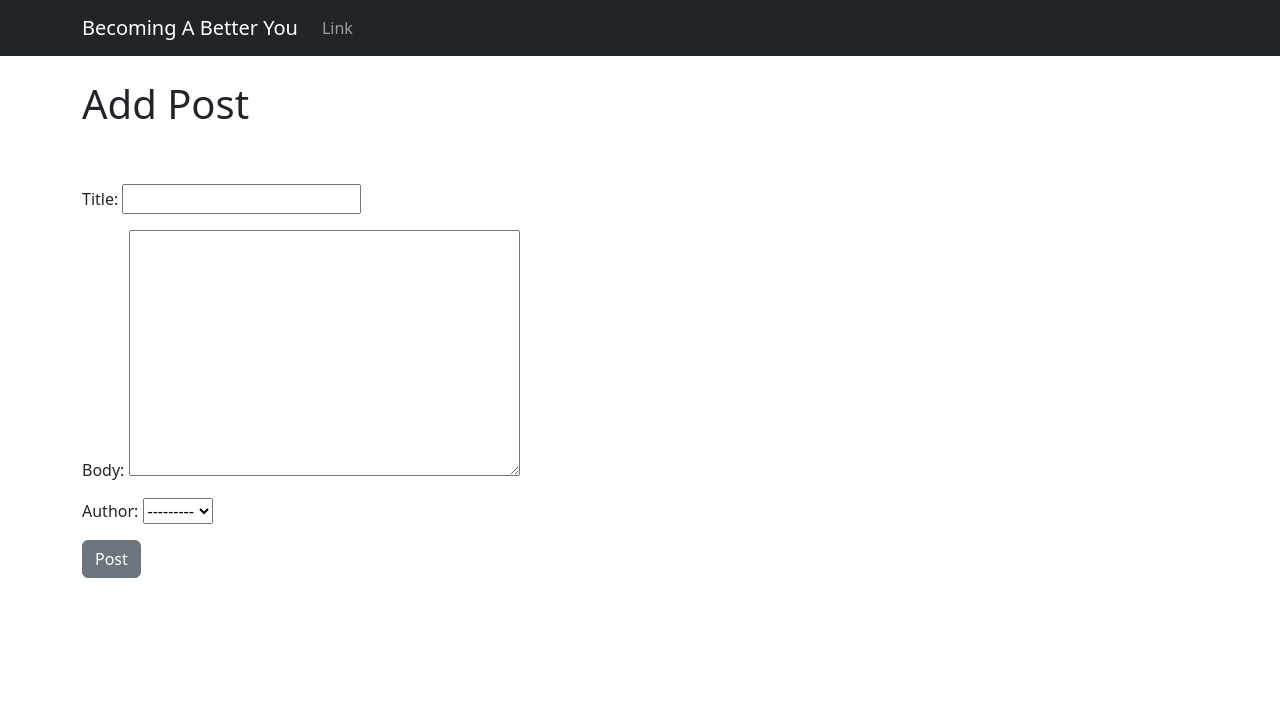
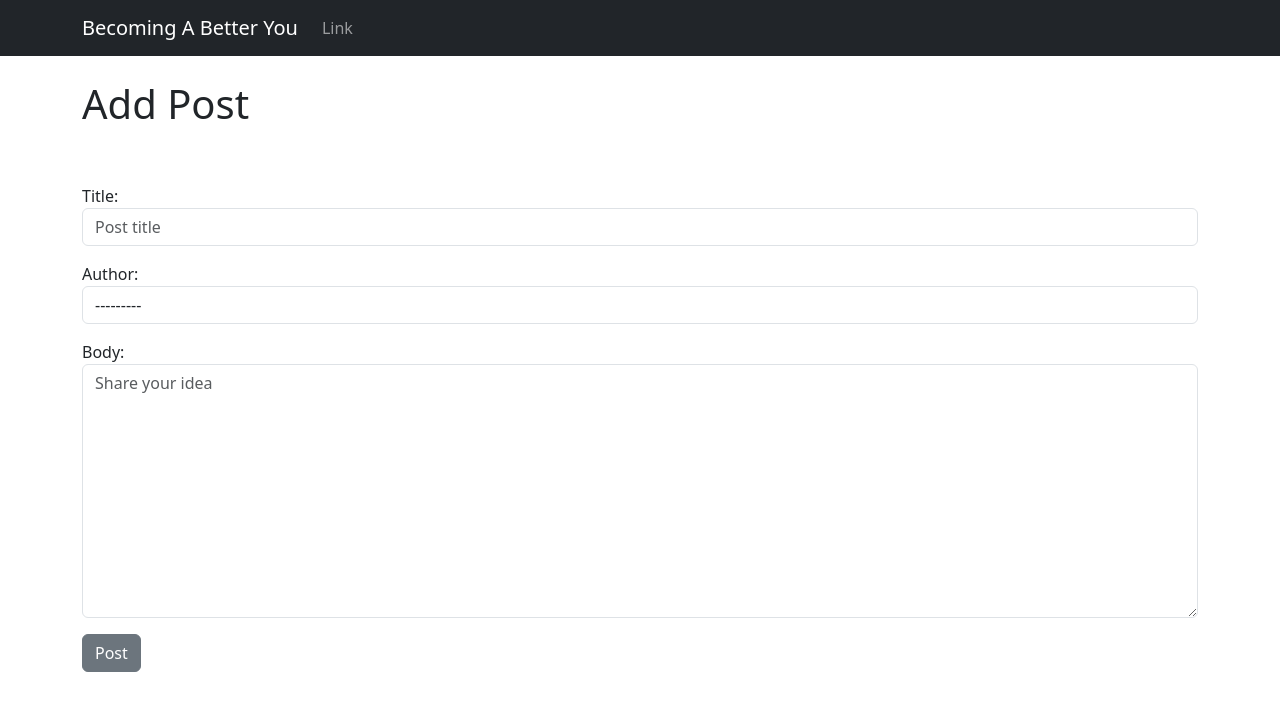
Before and after one commit to klansman/myproject, a Django app: page /add_post/ in a window 1280 px wide. Shown: the top 711 px of the page. Run offline with Django 4.2, Linux system fonts and the light colour scheme; data comes from the database, SQL or seed files in the repository; both versions use the stored data as it was after the commit.

Commit message:
created file for editing and deleting posts. stlyed and post

```diff
--- /dev/null
+++ b/Myblog/blog/forms.py
@@ -0,0 +1,14 @@
+from django import forms
+from .models import Post
+
+class PostForms(forms.ModelForm):
+    class Meta:
+        model = Post
+        fields = ('title','author','body')
+
+        widgets = {
+            'title': forms.TextInput(attrs={'class': 'form-control', 'placeholder':'Post title'}),
+            'author': forms.Select(attrs={'class': 'form-control'}),
+            'body': forms.Textarea(attrs={'class': 'form-control', 'placeholder':'Share your idea'})
+
+        }
--- a/Myblog/blog/urls.py
+++ b/Myblog/blog/urls.py
@@ -1,10 +1,12 @@
 from django.urls import path
 # from . import views  # function based
-from .views import HomeView, ArticleView, addPostView
+from .views import HomeView, ArticleView, addPostView, editPostView, deletePostView
 
 urlpatterns=[
     #path('', views.home, name='home'), #function based view
     path('', HomeView.as_view(), name='home'), #class based view
     path('article/<str:pk>', ArticleView.as_view(), name='article_details'), #dynamic view with pk set as an integer
     path('add_post/', addPostView.as_view(), name='add_post'),
+    path('article/edit_post/<str:pk>', editPostView.as_view(), name='edit_post'),
+    path('article/<str:pk>/delete', deletePostView.as_view(), name='edit_post'),
 ]
--- a/Myblog/blog/views.py
+++ b/Myblog/blog/views.py
@@ -1,6 +1,8 @@
 from django.shortcuts import render
-from django.views.generic import ListView, DetailView, CreateView
+from django.views.generic import ListView, DetailView, CreateView, UpdateView, DeleteView
 from .models import Post
+from .forms import PostForms
+from django.urls import reverse_lazy
 
 # Create your views here.
 #def home(request): # function based view creation
@@ -18,5 +20,18 @@ class ArticleView(DetailView):
 
 class addPostView(CreateView):
     model = Post
+    form_class = PostForms
     template_name = 'add_post.html'
-    fields = '__all__'  # this allows for all the fields in the database to be present
+
+    #fields = '__all__'  # this allows for all the fields in the database to be present, or you can just specify which fields you want
+
+class editPostView(UpdateView):
+    model = Post
+    template_name = 'edit_post.html'
+    form_class = PostForms
+   # fields = ['title', 'body']
+
+class deletePostView(DeleteView):
+    model = Post
+    template_name = 'delete_post.html'
+    success_url = reverse_lazy('home') #this is where the url is redirected to after successful delete
--- a/Myblog/templates/article_details.html
+++ b/Myblog/templates/article_details.html
@@ -3,7 +3,9 @@
 {% block content %}
 
 <h1>{{post.title}}</h1>
-<small>By {{post.author.first_name}} {{post.author.last_name}}</small>
+<small>By {{post.author.first_name}} {{post.author.last_name}}</small><small> | <a href="{% url 'edit_post' post.pk %}">Edit</a></small>
+| <a href="{% url 'edit_post' post.pk %}">Delete</a></small>
+<hr><br>
 <hr><br>
 {{post.body}}
 <br><br>
--- a/Myblog/templates/home.html
+++ b/Myblog/templates/home.html
@@ -3,9 +3,9 @@
 {% block content %}
 <h1>Posts</h1>
 <ul>
-{% for post in object_list %}
+{% for post in object_list reversed %}
 <li>
-    <a href="{% url 'article_details' post.pk %}">{{post.title}}</a> -- {{post.created}} | {{post.author.first_name}} <br> {{post.body}} <p></p>
+    <a href="{% url 'article_details' post.pk %}">{{post.title}}</a> -- {{post.created}} | {{post.author.first_name}}  <br> {{post.body|truncatewords:20}} <p></p>
 </li>
     {% endfor %}
 </ul>
```
Also changed, not shown: Myblog/templates/delete_post.html (added, +13 -0 lines), Myblog/templates/edit_post.html (renamed from blog/blogy-1.0.0/scss/bootstrap/_helpers.scss, +13 -9 lines), Myblog/db.sqlite3.
